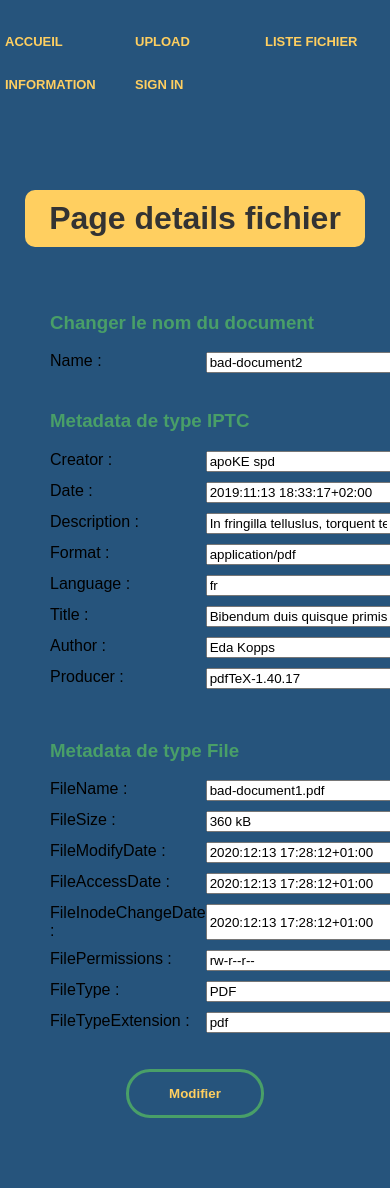
After one commit to Powarox/Back-DriveFiles, a PHP site: page /DevoirApp/Model/skin/Modification.html in a window 390 px wide; the page is wider, and only the part inside the window is pictured. The commit adds this page. Run offline with PHP 8.4, Linux system fonts and the light colour scheme.

Commit message:
Css Modification / Responsive

```diff
--- /dev/null
+++ b/MoriniereRobinDev/DevoirApp/Model/skin/Modification.html
@@ -0,0 +1,72 @@
+<!DOCTYPE html>
+<html lang="fr">
+<head>
+	<title>Page details fichier</title>
+	<meta charset="UTF-8" />
+	<link rel="stylesheet" href="Template.css"/>
+	<link rel="stylesheet" href="Responsive.css"/>
+	<script defer src="DevoirApp/Model/Js/Upload.js"></script>
+</head>
+<body>
+    <header>
+        <nav class="menu">
+            <ul>
+                <li><a href="index.php?obj=pdf&amp;action=showFiles">Accueil</a></li>
+				<li><a href="index.php?obj=pdf&amp;action=askUpload">Upload</a></li>
+				<li><a href="index.php?obj=pdf&amp;action=showListFiles">Liste fichier</a></li>
+				<li><a href="index.php?obj=pdf&amp;action=makeInformationPage">Information</a></li>
+				<li><a href="index.php?obj=pdf&amp;action=askConnexion">Sign In</a></li>
+            </ul>
+        </nav>
+    </header>
+
+	<main>
+		<h1>Page details fichier</h1>
+
+        <section class="modificationPageSection">
+			<form action="index.php?obj=pdf&action=modification&id=bad-document2" method="POST">
+				<div>
+					<ul>
+						<h3>Changer le nom du document</h3>
+						<li><label>Name : </label><input type="text" name="documentNameChanged" placeholder="" value="bad-document2"></li>
+
+						<br>
+
+						<h3>Metadata de type IPTC</h3>
+						<li><label>Creator : </label><input type="text" name="Creator" placeholder="" value="apoKE spd"></li>
+						<li><label>Date : </label><input type="text" name="Date" placeholder="" value="2019:11:13 18:33:17+02:00"></li>
+						<li><label>Description : </label><input type="text" name="Description" placeholder="" value="In fringilla telluslus, torquent tempus dui tortor per dictum."></li>
+						<li><label>Format : </label><input type="text" name="Format" placeholder="" value="application/pdf"></li>
+						<li><label>Language : </label><input type="text" name="Language" placeholder="" value="fr"></li>
+						<li><label>Title : </label><input type="text" name="Title" placeholder="" value="Bibendum duis quisque primis fermentum"></li>
+						<li><label>Author : </label><input type="text" name="Author" placeholder="" value="Eda Kopps"></li>
+						<li><label>Producer : </label><input type="text" name="Producer" placeholder="" value="pdfTeX-1.40.17"></li>
+					</ul>
+
+					<ul>
+						<h3>Metadata de type File</h3>
+						<li><label>FileName : </label><input type="text" name="FileName" placeholder="" value="bad-document1.pdf"></li>
+						<li><label>FileSize : </label><input type="text" name="FileSize" placeholder="" value="360 kB"></li>
+						<li><label>FileModifyDate : </label><input type="text" name="FileModifyDate" placeholder="" value="2020:12:13 17:28:12+01:00"></li>
+						<li><label>FileAccessDate : </label><input type="text" name="FileAccessDate" placeholder="" value="2020:12:13 17:28:12+01:00"></li>
+						<li><label>FileInodeChangeDate : </label><input type="text" name="FileInodeChangeDate" placeholder="" value="2020:12:13 17:28:12+01:00"></li>
+						<li><label>FilePermissions : </label><input type="text" name="FilePermissions" placeholder="" value="rw-r--r--"></li>
+						<li><label>FileType : </label><input type="text" name="FileType" placeholder="" value="PDF"></li>
+						<li><label>FileTypeExtension : </label><input type="text" name="FileTypeExtension" placeholder="" value="pdf"></li>
+					</ul>
+				</div>
+
+				<button id="modifier" type="submit">Modifier</button>
+		</form>
+		</section>
+	</main>
+</body>
+</html>
+
+
+
+	<!-- <footer>
+		<p>Copyrite Moriniere Robin 21606393 - Mohamed Lamine Seck 21711412</p>
+	</footer> -->
+</body>
+</html>
--- a/MoriniereRobinDev/DevoirApp/Model/skin/Responsive.css
+++ b/MoriniereRobinDev/DevoirApp/Model/skin/Responsive.css
@@ -7,13 +7,14 @@
         text-align: center;
     }
 
-    /* ####  Page #### */
-}
-
-@media (max-width: 1285px) {
     /* #### Common #### */
     .menu ul {
     	margin: 2em 0;
+    }
+
+    /* #### Modification Page #### */
+    .modificationPageSection form div ul{
+        padding: 0 70px;
     }
 }
 
@@ -21,6 +22,11 @@
     /* #### List Page #### */
     .listPageSection {
     	grid-template-columns: 1fr 1fr;
+    }
+
+    /* #### Modification Page #### */
+    .modificationPageSection form div ul{
+        padding: 0 40px;
     }
 }
 
@@ -37,6 +43,18 @@
     /* #### Common #### */
     .menu ul li a {
     	padding: 15px 25px;
+    }
+}
+
+@media (max-width: 870px) {
+    /* #### Modification Page #### */
+    .modificationPageSection form div {
+        display: grid;
+        grid-template-columns: 1fr;
+    }
+
+    .modificationPageSection form div ul{
+        padding: 0 140px;
     }
 }
 
@@ -72,6 +90,11 @@
         display: grid;
         grid-template-columns: 1fr;
         text-align: center;
+    }
+
+    /* #### Modification Page #### */
+    .modificationPageSection form div ul{
+        padding: 0 40px;
     }
 }
 
--- a/MoriniereRobinDev/DevoirApp/Model/skin/template.css
+++ b/MoriniereRobinDev/DevoirApp/Model/skin/template.css
@@ -1,9 +1,9 @@
 /* ############ Common ############ */
 :root {
-  --main-blue-color: #26547C;
-  --main-yellow-color: #ffcf60;
-  --main-red-color: #fe4a49;
-  --main-green-color: #499F68;
+    --main-red-color: #fe4a49;
+    --main-blue-color: #26547C;
+    --main-green-color: #499F68;
+    --main-yellow-color: #ffcf60;
 }
 
 html {
@@ -262,9 +262,29 @@ main h1 {
 
 
 /* ############ Modification Page ############ */
-.modificationPageSection {
+.modificationPageSection form div {
+    display: grid;
+    grid-template-columns: 1fr 1fr;
+}
 
+.modificationPageSection form div ul{
+    padding: 0 100px;
 }
+
+.modificationPageSection form div ul li{
+    display: flex;
+    justify-content: space-between;
+    margin-top: 10px;
+}
+
+.modificationPageSection form div ul h3{
+    color: var(--main-green-color);
+}
+
+.modificationPageSection form div ul li label {
+    /* color: var(--main-yellow-color); */
+}
+
 
 /* ############ Suppression Page ############ */
 .suppressionPageSection h3 {
@@ -321,7 +341,7 @@ main h1 {
     border-color: var(--main-green-color);
 }
 
-.box button[type = "submit"], #uploadButton {
+.box button[type = "submit"], #uploadButton, #modifier {
     border: 0;
     background: none;
     display: block;
@@ -337,7 +357,7 @@ main h1 {
     cursor: pointer;
 }
 
-.box button[type = "submit"]:hover, #uploadButton:hover{
+.box button[type = "submit"]:hover, #uploadButton:hover, #modifier:hover{
 	color: var(--main-blue-color);
     background: var(--main-green-color);
 }
```
Also changed, not shown: MoriniereRobinDev/DevoirApp/Model/ViewApp.php (+6 -1 lines), MoriniereRobinDev/DevoirApp/Model/skin/details.html (+40 -35 lines).
